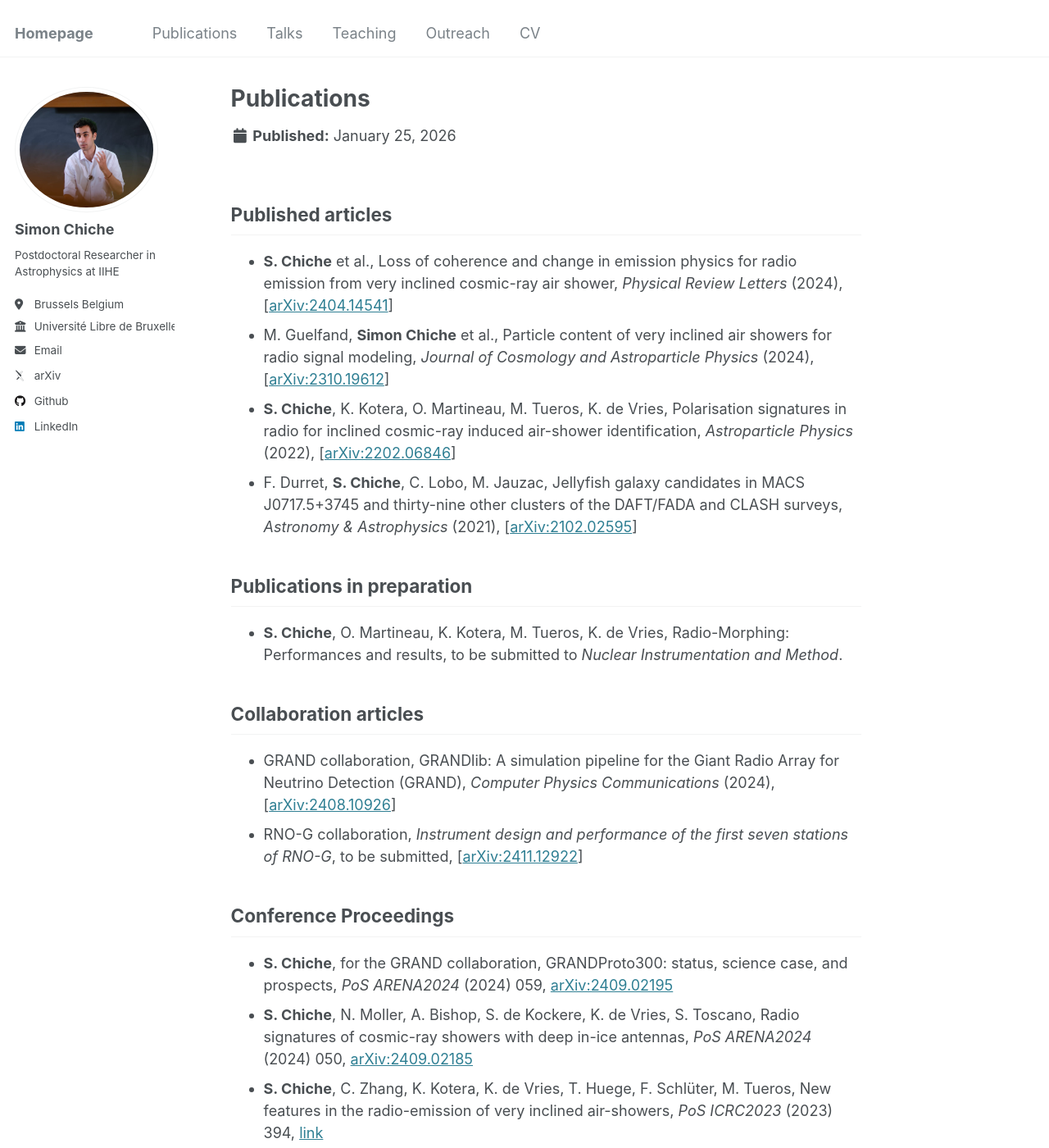
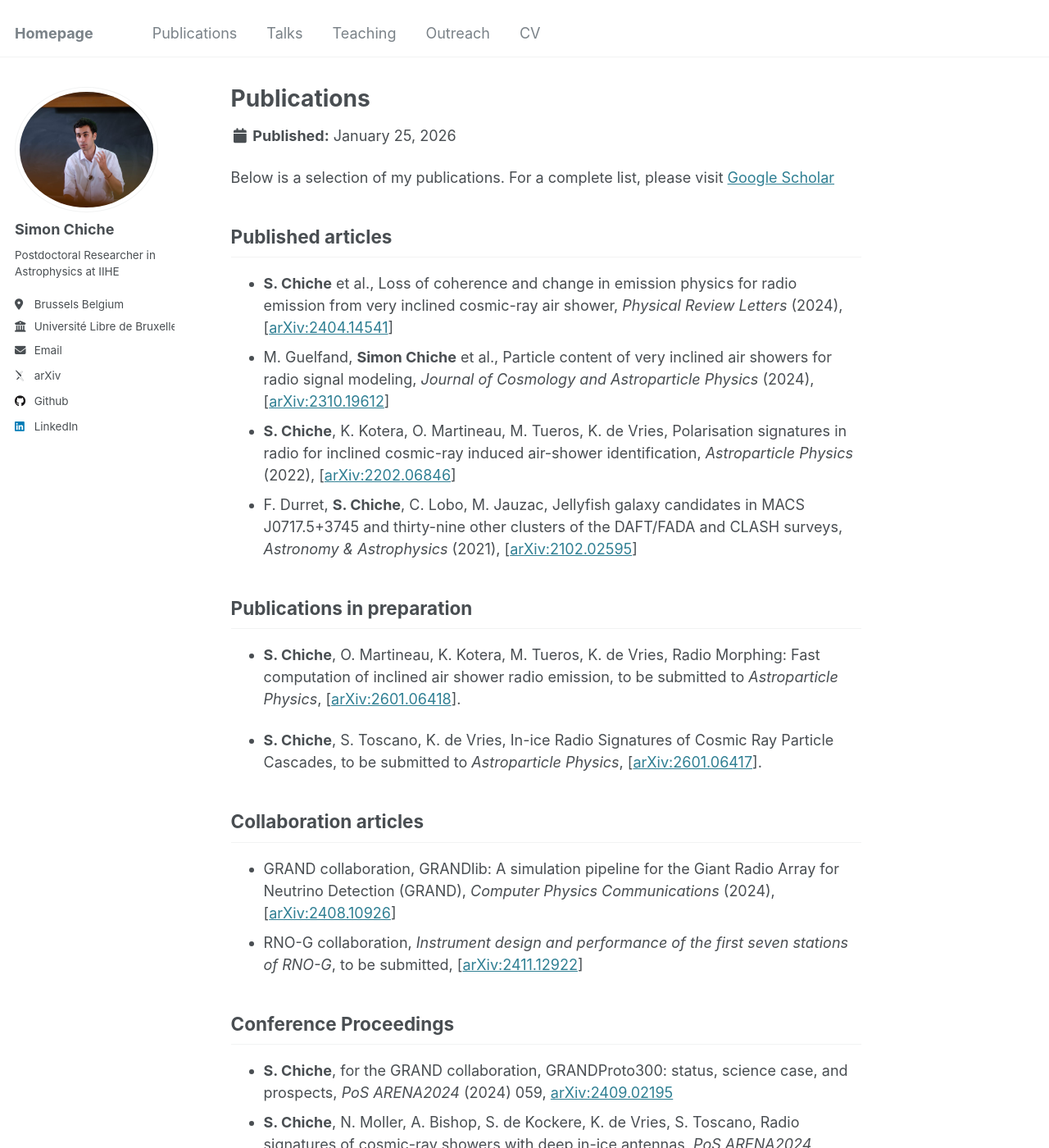
Before and after one commit to simonchiche/simonchiche.github.io, a Jekyll site: the page built from _publications/publications.md, in a window 1280 px wide and 1400 px high. Shown: the whole window at 82% size. Built offline with Jekyll 4.4.1, drawn with Linux system fonts in a browser that asks for light colours; some web fonts are replaced.

Commit message:
publications

```diff
--- a/_publications/publications.md
+++ b/_publications/publications.md
@@ -2,6 +2,8 @@
 title: Publications
 permalink: /publications/
 ---
+
+Below is a selection of my publications. For a complete list, please visit [Google Scholar](https://scholar.google.com/citations?user=nc9x2f8AAAAJ&hl=fr)
 
 ## Published articles
 
@@ -12,7 +14,10 @@ permalink: /publications/
 
 ## Publications in preparation
 
-- **S. Chiche**, O. Martineau, K. Kotera, M. Tueros, K. de Vries, Radio-Morphing: Performances and results, to be submitted to *Nuclear Instrumentation and Method*.
+- **S. Chiche**, O. Martineau, K. Kotera, M. Tueros, K. de Vries, Radio Morphing: Fast computation of inclined air shower radio emission, to be submitted to *Astroparticle Physics*, [[arXiv:2601.06418](https://arxiv.org/abs/2601.06418)].
+
+- **S. Chiche**, S. Toscano, K. de Vries, In-ice Radio Signatures of Cosmic Ray Particle Cascades, to be submitted to *Astroparticle Physics*, [[arXiv:2601.06417](https://arxiv.org/abs/2601.06417)].
+
 
 ## Collaboration articles
 
```
Also changed, not shown: 2 other files.
